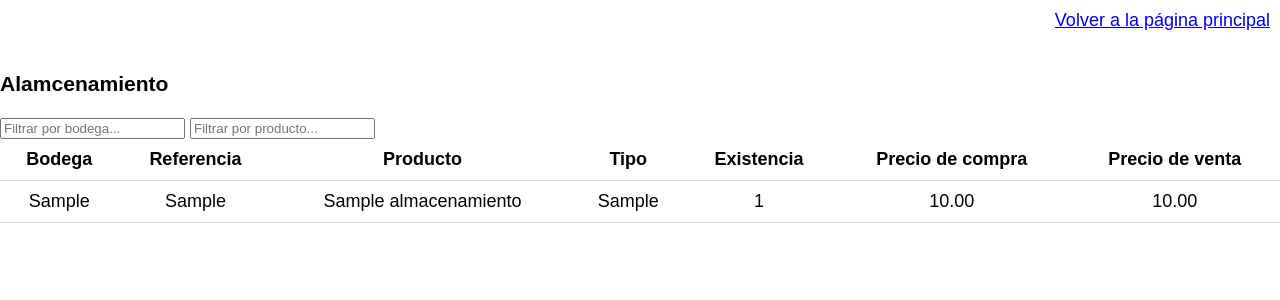
After one commit to maicoleem/tienda, a Flask app: page /almacen in a window 1280 px wide. The commit adds this page. Shown: the top 300 px of the page. Run offline with Flask 3, Linux system fonts and the light colour scheme; tables that the repository leaves empty hold one stand-in row (values such as "Sample post").

Commit message:
almacenamiento ok

```diff
--- a/app.py
+++ b/app.py
@@ -66,6 +66,11 @@ def bodegas():
 def productos():
     return render_template('productos.html')
 
+@app.route('/almacen')
+@app.route('/almacen/')
+def almacen():
+    return render_template('almacen.html')
+
 #print(app.url_map)
 
 if __name__ == '__main__':
--- a/routes/almacenamiento.py
+++ b/routes/almacenamiento.py
@@ -1,10 +1,10 @@
 from flask import Blueprint, request, jsonify
 from models import db, Almacenamiento
 
-almacenamiento_bp = Blueprint('almacenamiento', __name__)
+almacenamiento_bp = Blueprint('/almacenamiento', __name__)
 
 # Listar todos los registros de almacenamiento
-@almacenamiento_bp.route('/api/almacenamiento', methods=['GET'])
+@almacenamiento_bp.route('/', methods=['GET'])
 def listar_almacenamiento():
     registros = Almacenamiento.query.all()
     return jsonify([{
@@ -19,7 +19,7 @@ def listar_almacenamiento():
     } for r in registros])
 
 # Obtener un registro de almacenamiento por ID
-@almacenamiento_bp.route('/api/almacenamiento/<int:id>', methods=['GET'])
+@almacenamiento_bp.route('/<int:id>', methods=['GET'])
 def obtener_registro(id):
     registro = Almacenamiento.query.get(id)
     if not registro:
@@ -36,7 +36,7 @@ def obtener_registro(id):
     })
 
 # Crear un nuevo registro de almacenamiento
-@almacenamiento_bp.route('/api/almacenamiento', methods=['POST'])
+@almacenamiento_bp.route('/', methods=['POST'])
 def crear_registro():
     data = request.json
     if not all(key in data for key in ["bodega", "referencia", "nombre", "tipo", "cantidad", "precio_compra", "precio_venta"]):
@@ -56,7 +56,7 @@ def crear_registro():
     return jsonify({"mensaje": "Registro creado exitosamente"}), 201
 
 # Actualizar un registro de almacenamiento
-@almacenamiento_bp.route('/api/almacenamiento/<int:id>', methods=['PUT'])
+@almacenamiento_bp.route('/<int:id>', methods=['PUT'])
 def actualizar_registro(id):
     registro = Almacenamiento.query.get(id)
     if not registro:
@@ -75,7 +75,7 @@ def actualizar_registro(id):
     return jsonify({"mensaje": "Registro actualizado exitosamente"})
 
 # Eliminar un registro de almacenamiento
-@almacenamiento_bp.route('/api/almacenamiento/<int:id>', methods=['DELETE'])
+@almacenamiento_bp.route('/<int:id>', methods=['DELETE'])
 def eliminar_registro(id):
     registro = Almacenamiento.query.get(id)
     if not registro:
--- /dev/null
+++ b/static/almacenamiento.css
@@ -0,0 +1,38 @@
+body {
+    font-family: Arial, sans-serif;
+    font-size: large;
+    background-color: #ffffff;
+    margin: 0;
+    padding: 0;
+}
+button {
+    background-color: #a4a9f5;
+    border-radius: 10px;
+    color: rgb(22, 21, 21);
+    cursor: pointer;
+    margin: 10px;
+    min-width: 90px;
+    min-height: 30px;
+}
+.link-back{
+    display: flex;
+    margin: 10px;
+    justify-content: right;
+}
+button:hover {
+    background-color: #c560f3;
+}
+table {
+    width: 100%;
+    border-collapse: collapse;
+}
+
+th, td {
+    padding: 10px;
+    text-align: center;
+    border-bottom: 1px solid #ddd;
+}
+
+tr:hover {
+    background-color: #f1f1f1;
+}
--- /dev/null
+++ b/static/almacenamiento.js
@@ -0,0 +1,34 @@
+document.addEventListener('DOMContentLoaded', ()=>{
+
+const cargarAlmacenamiento = async() => {
+    try{
+        const response = await fetch('/api/almacenamiento/');
+        if(!response.ok){
+            throw new Error('Error al obtener registros: ${response.statusText}')
+        }
+        const almacenamientos = await response.json();
+        const tbody = document.getElementById('tabla-almacenamiento');
+        tbody.innerHTML = '';
+        almacenamientos.forEach(almacenamiento =>{
+            const fila = document.createElement('tr');
+            fila.innerHTML=`
+                <td>${almacenamiento.bodega}</td>
+                <td>${almacenamiento.referencia}</td>
+                <td>${almacenamiento.nombre}</td>
+                <td>${almacenamiento.tipo}</td>
+                <td>${almacenamiento.cantidad}</td>
+                <td>${almacenamiento.precio_compra.toFixed(2)}</td>
+                <td>${almacenamiento.precio_venta.toFixed(2)}</td>
+            `;
+            fila.dataset.id = almacenamiento.id
+            //fila.addEventListener('click', () => nameFunction(almacenamiento));
+            tbody.appendChild(fila)
+        });
+    } catch (error){
+        console.error(error)
+        alert('Hubo un problema al cargar los almacenamientos. Consulte la consola para más detalles.')
+    }
+}
+cargarAlmacenamiento()
+
+})
--- a/static/proveedores.js
+++ b/static/proveedores.js
@@ -24,7 +24,6 @@ function cargarProveedores(){
     fetch(apiURL)
     .then(response => response.json())
     .then(proveedores =>{
-        const tbody = document.getElementById('tabla-proveedores');
         listaProveedores.innerHTML = '';
         proveedores.forEach(proveedor =>{
             const li = document.createElement('tr');
--- /dev/null
+++ b/templates/almacen.html
@@ -0,0 +1,39 @@
+<!DOCTYPE html>
+<html lang="es">
+<head>
+    <meta charset="UTF-8">
+    <meta name="viewport" content="width=device-width, initial-scale=1.0">
+    <title>Almacen</title>
+    <script src="{{ url_for('static', filename='almacenamiento.js') }}" defer></script>
+    <link rel="stylesheet" href="{{ url_for('static', filename='almacenamiento.css') }}">
+</head>
+<body>
+    <div class="link-back">
+        <a href="/" style="display: block; margin-bottom: 20px;">Volver a la página principal</a>
+    </div>
+    <div id="lista-almacenamiento">
+        <h3>Alamcenamiento</h2>
+        <div class="filtros">
+            <input type="text" id="filtro-bodega" placeholder="Filtrar por bodega...">
+            <input type="text" id="filtro-producto" placeholder="Filtrar por producto...">
+        </div>
+        <table>
+            <thead>
+                <tr>
+                    <th>Bodega</th>
+                    <th>Referencia</th>
+                    <th>Producto</th>
+                    <th>Tipo</th>
+                    <th>Existencia</th>
+                    <th>Precio de compra</th>
+                    <th>Precio de venta</th>
+                </tr>
+            </thead>
+            <tbody id="tabla-almacenamiento">
+                <!-- Las filas se llenarán dinámicamente -->
+            </tbody>
+        </table>
+    </div>
+
+</body>
+</html>
--- a/templates/index.html
+++ b/templates/index.html
@@ -15,6 +15,7 @@
             <li><a href="/empleados">Empleados</a></li>
             <li><a href="/productos">Productos</a></li>
             <li><a href="/bodegas">Bodegas</a></li>
+            <li><a href="/almacen">Almacen</a></li>
             <li><a href="/compras">Compras</a></li>
             <li><a href="/ventas">Ventas</a></li>
         </ul>
```
